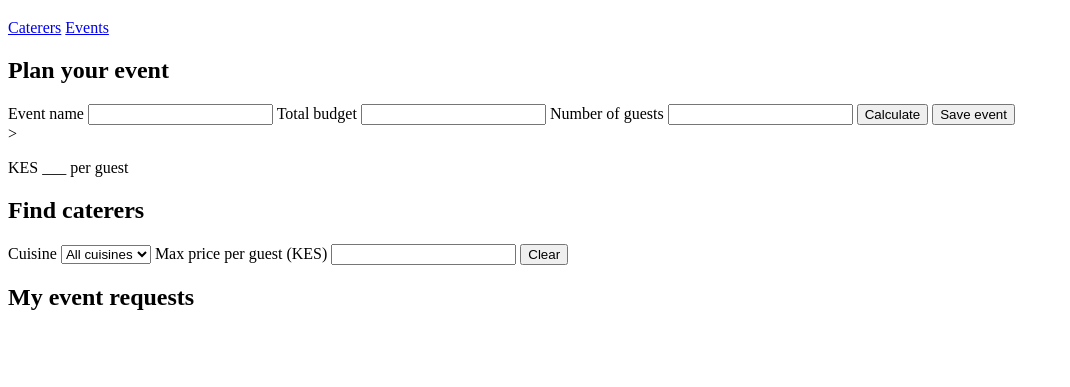
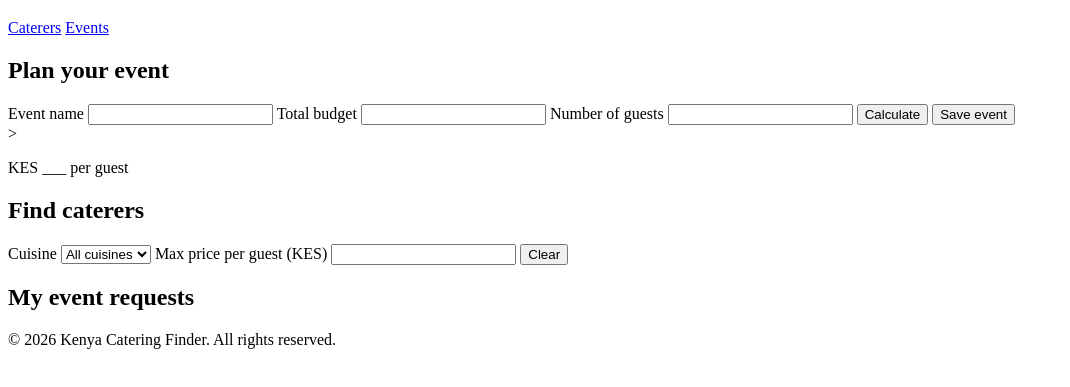
Before and after one commit to ChaosDeStack/Kenya-catering-finder, a plain HTML site: page index.html in a window 1280 px wide. Shown: the part 61-448 px from the top of the page, without its empty margins (0-1070 px from the left). Drawn offline with Linux system fonts and the light colour scheme.

Commit message:
Feat: add semantic HTML layout

```diff
--- a/index.html
+++ b/index.html
@@ -57,6 +57,12 @@
         </section>
     </main>
 
+    <footer>
+        <p>&copy; 2026 Kenya Catering Finder. All rights reserved.</p>
+    </footer>
+
+    <script type="module" src="js/main.js"></script>
+
 </body>
 
 </html>
```
Lines whose indentation alone changed are shown as unchanged.
